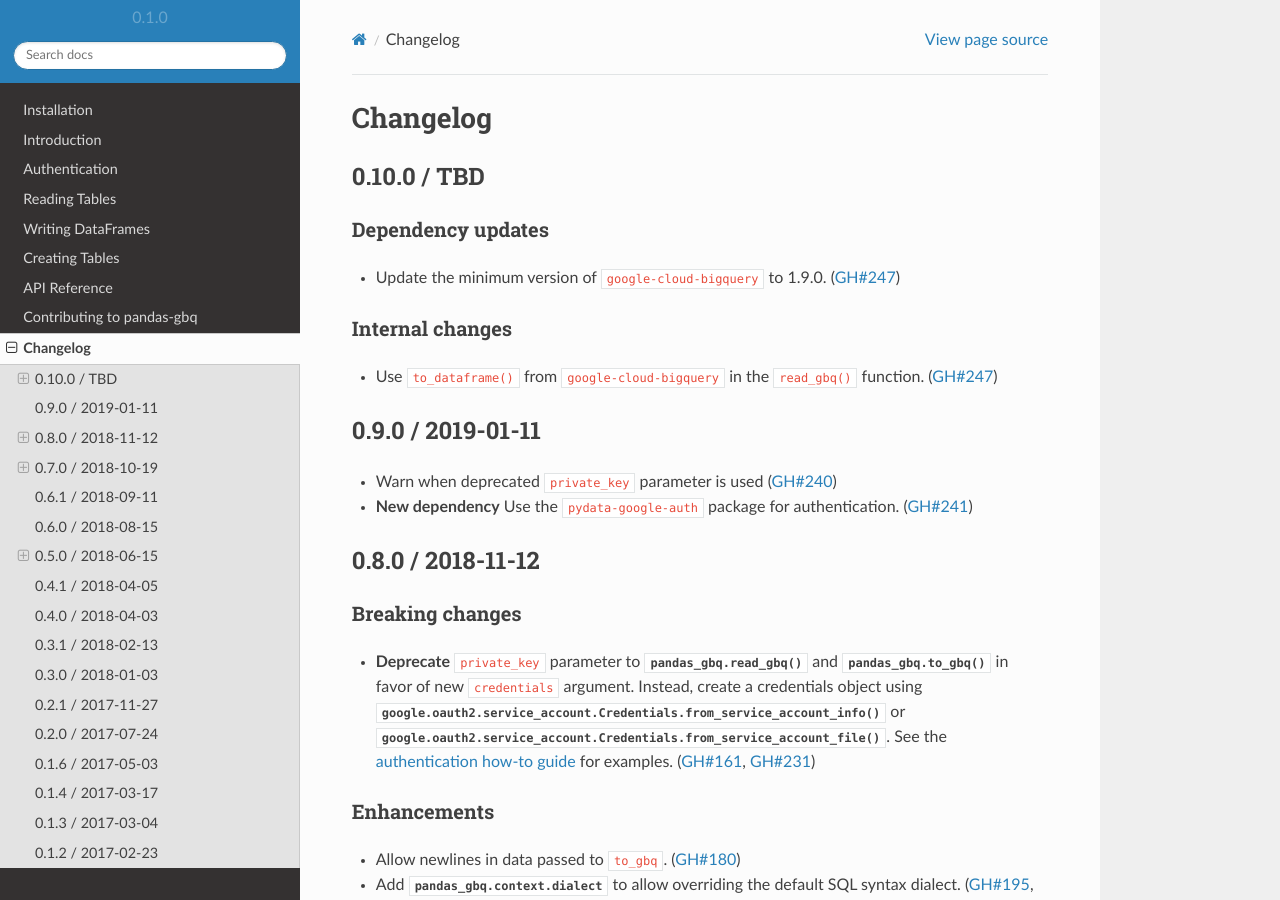
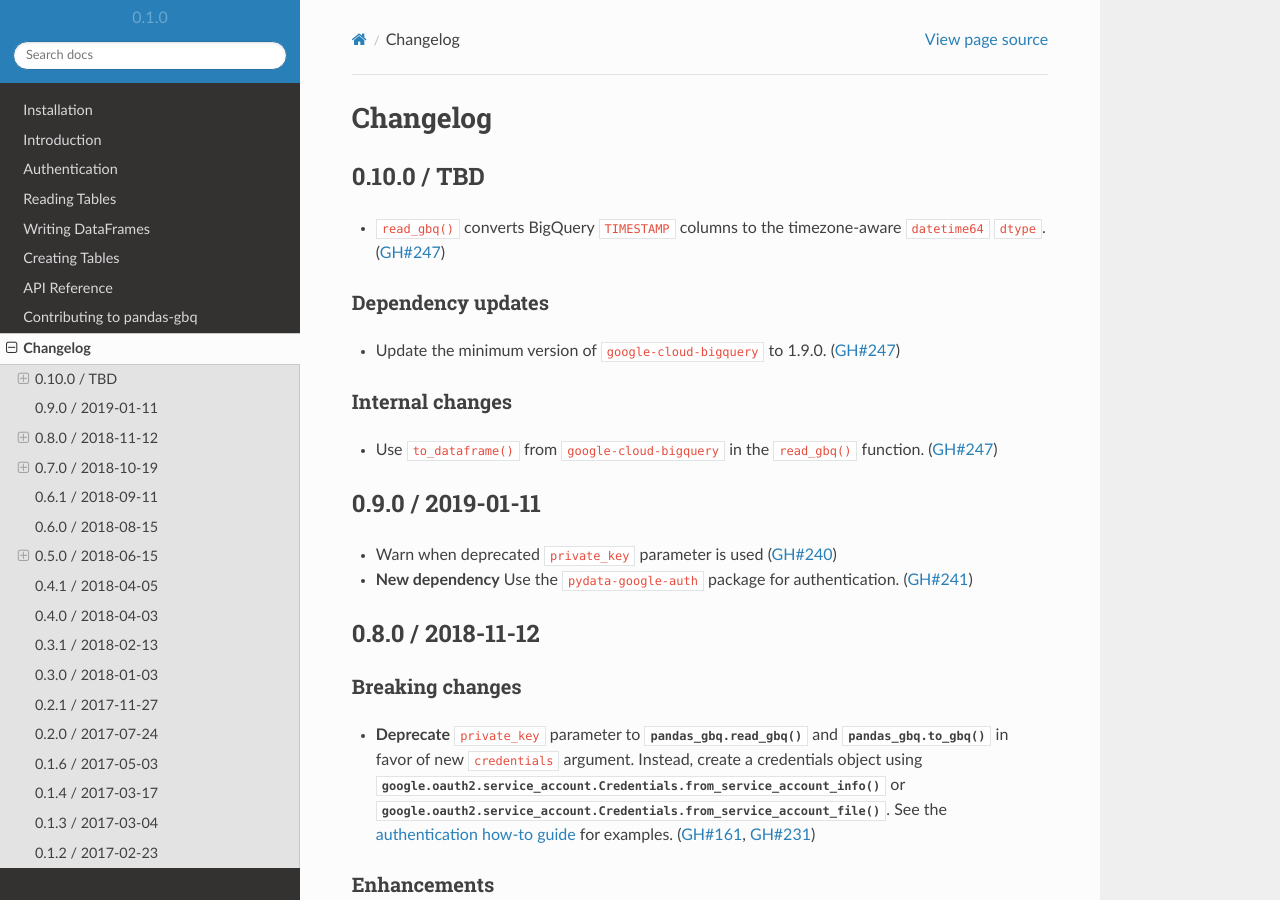
Before and after one commit to googleapis/python-bigquery-pandas, a Sphinx documentation site: the page built from docs/source/changelog.rst, in a window 1280 px wide and 900 px high. Built offline with Sphinx 7.4.7 and the Read the Docs theme 2.0.0, drawn with Linux system fonts in a browser that asks for light colours.

Commit message:
Document change in behavior of TIMEZONE columns.

```diff
--- a/docs/source/changelog.rst
+++ b/docs/source/changelog.rst
@@ -5,6 +5,9 @@
 
 0.10.0 / TBD
 ------------
+
+- ``read_gbq()`` converts BigQuery ``TIMESTAMP`` columns to the
+  timezone-aware ``datetime64`` ``dtype``. (:issue:`247`)
 
 Dependency updates
 ~~~~~~~~~~~~~~~~~~
```
